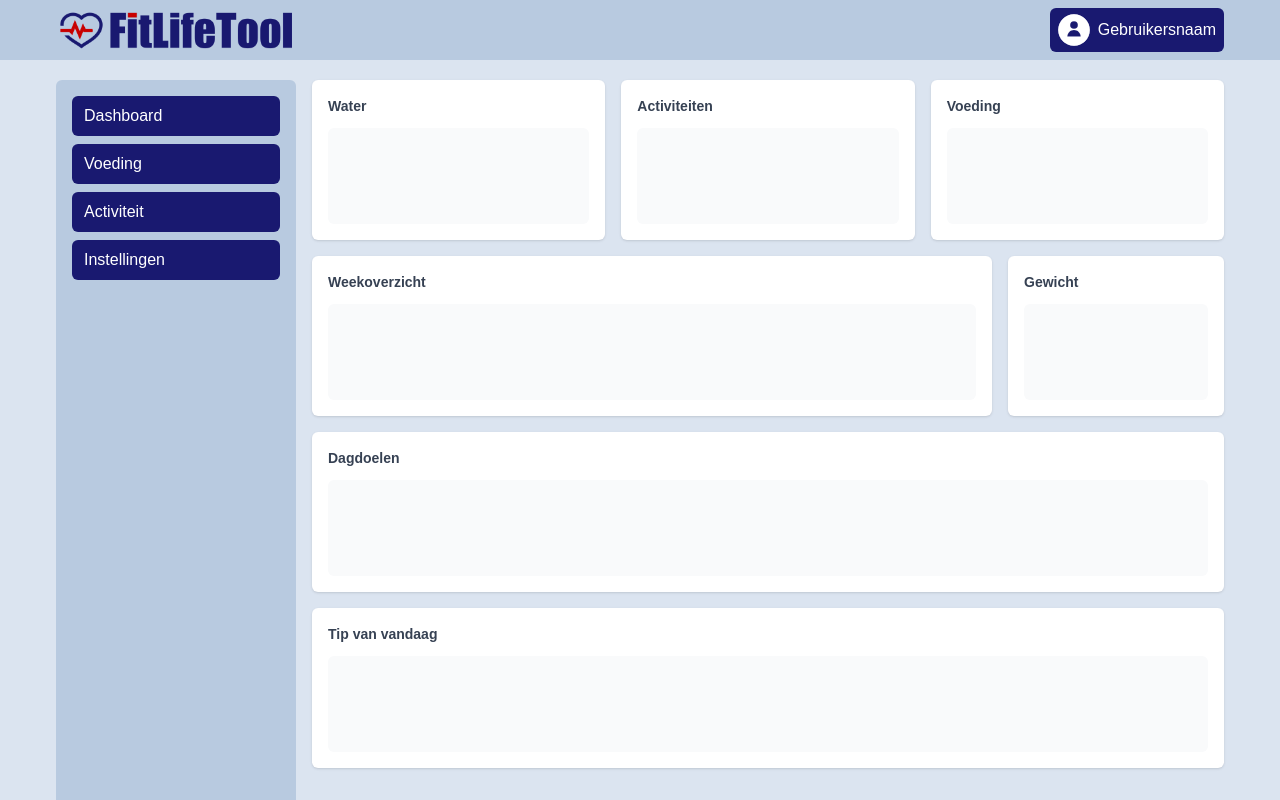
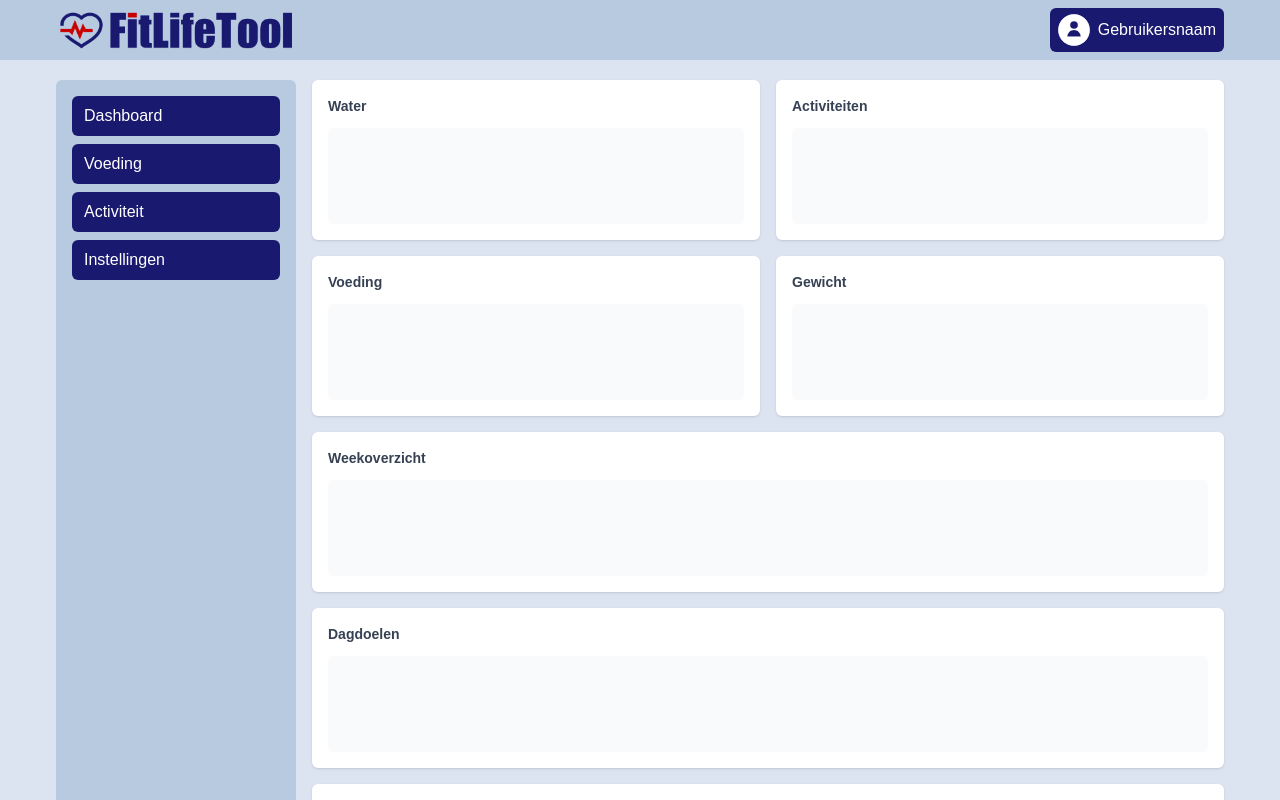
Before and after one commit to PaCoCaz/FitLifeTool.com, a Next.js app: page /dashboard in a window 1280 px wide. Shown: the top 800 px of the page. Built offline with nearby package versions, Linux system fonts and the light colour scheme.

Commit message:
Dashboard layout: header, sidebar en grid basis

```diff
--- a/app/components/layout/DashboardGrid.tsx
+++ b/app/components/layout/DashboardGrid.tsx
@@ -4,27 +4,30 @@ export default function DashboardGrid() {
   return (
     <div className="space-y-4">
 
-      {/* Rij 1: Water | Activiteiten | Voeding */}
-      <div className="grid grid-cols-1 md:grid-cols-3 gap-4">
-        <Card title="Water" />
-        <Card title="Activiteiten" />
-        <Card title="Voeding" />
-      </div>
-
-      {/* Rij 2: Weekoverzicht (75%) | Gewicht (25%) */}
-      <div className="grid grid-cols-1 md:grid-cols-4 gap-4">
-        <div className="md:col-span-3">
-          <Card title="Weekoverzicht" />
+      {/* RIJ 1 */}
+      <div className="grid grid-cols-12 gap-4">
+        <div className="col-span-12 md:col-span-6">
+          <Card title="Water" />
         </div>
-        <div className="md:col-span-1">
+        <div className="col-span-12 md:col-span-6">
+          <Card title="Activiteiten" />
+        </div>
+        {/* RIJ 2 */}
+        <div className="col-span-12 md:col-span-6">
+          <Card title="Voeding" />
+        </div>
+        <div className="col-span-12 md:col-span-6">
           <Card title="Gewicht" />
         </div>
       </div>
 
-      {/* Rij 3: Dagdoelen – volle breedte */}
+      {/* RIJ 3 */}
+      <Card title="Weekoverzicht" />
+
+      {/* RIJ 4 */}
       <Card title="Dagdoelen" />
 
-      {/* Rij 4: Tip van vandaag – volle breedte */}
+      {/* RIJ 5 */}
       <Card title="Tip van vandaag" />
 
     </div>
--- a/app/components/layout/Sidebar.tsx
+++ b/app/components/layout/Sidebar.tsx
@@ -1,6 +1,6 @@
 export default function Sidebar() {
     return (
-      <aside className="rounded-[var(--radius)] hidden lg:block w-[240px] bg-[#B8CAE0] h-[calc(100vh-56px)] sticky top-14">
+      <aside className="rounded-[var(--radius)] hidden md:block bg-[#B8CAE0] h-[calc(100vh-56px)] sticky top-14">
         <nav className="p-4 space-y-2">
           <button className="w-full text-left px-3 py-2 rounded-[var(--radius)] bg-[#191970] text-[#FFFFFF] hover:bg-[#0BA4E0]">
             Dashboard
--- a/app/components/ui/Card.tsx
+++ b/app/components/ui/Card.tsx
@@ -10,7 +10,7 @@ export default function Card({ title, children }: Props) {
         {title}
       </h3>
       {children ?? (
-        <div className="h-24 rounded-[var(--radius)] bg-gray-50" />
+        <div className="min-h-[6rem] rounded-[var(--radius)] bg-gray-50" />
       )}
     </div>
   )
--- a/app/dashboard/page.tsx
+++ b/app/dashboard/page.tsx
@@ -11,7 +11,7 @@ export default function DashboardPage() {
       {/* Content onder header */}
       <main className="pt-14">
         <div className="mx-auto max-w-[1200px] px-4 py-6">
-          <div className="grid grid-cols-1 lg:grid-cols-[240px_1fr] gap-4">
+        <div className="grid grid-cols-1 md:grid-cols-[220px_1fr] lg:grid-cols-[240px_1fr] gap-4">
 
             {/* Sidebar – alleen desktop */}
             <Sidebar />
```
